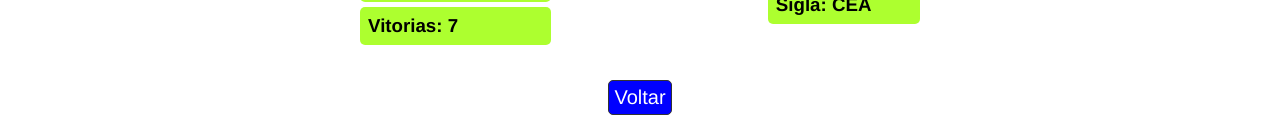
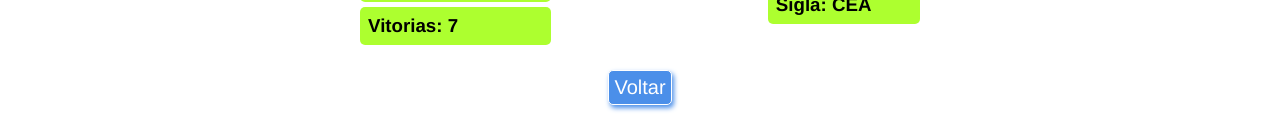
Before and after one commit to alefagundes/futebolAle, a React (Vite) app: page /times/105 in a window 1280 px wide. Shown: the part 682-814 px from the top of the page. Built offline with nearby package versions, Linux system fonts and the light colour scheme.

Commit message:
css changes

```diff
--- a/src/components/CardTime.jsx
+++ b/src/components/CardTime.jsx
@@ -3,8 +3,6 @@ import style from './CardTime.module.css'
 import { Link } from 'react-router-dom'
 
 const CardTime = ({ time }) => {
-  const url = import.meta.env.VITE_URL
-
   console.log(time)
   return (
     <div className={style.card}>
--- a/src/pages/TimeDetail.module.css
+++ b/src/pages/TimeDetail.module.css
@@ -38,12 +38,13 @@ h1 {
 }
 
 .back {
-  margin: 10px;
+  margin-bottom: 30px;
   padding: 5px;
-  background-color: blue;
+  background-color: rgb(75, 143, 233);
   border-radius: 5px;
   text-decoration: none;
   font-size: 20px;
   color: #fff;
-  border: 1px solid #333;
+  border: 1px solid #fff;
+  box-shadow: 2px 3px 5px rgb(75, 143, 233);
 }
```
